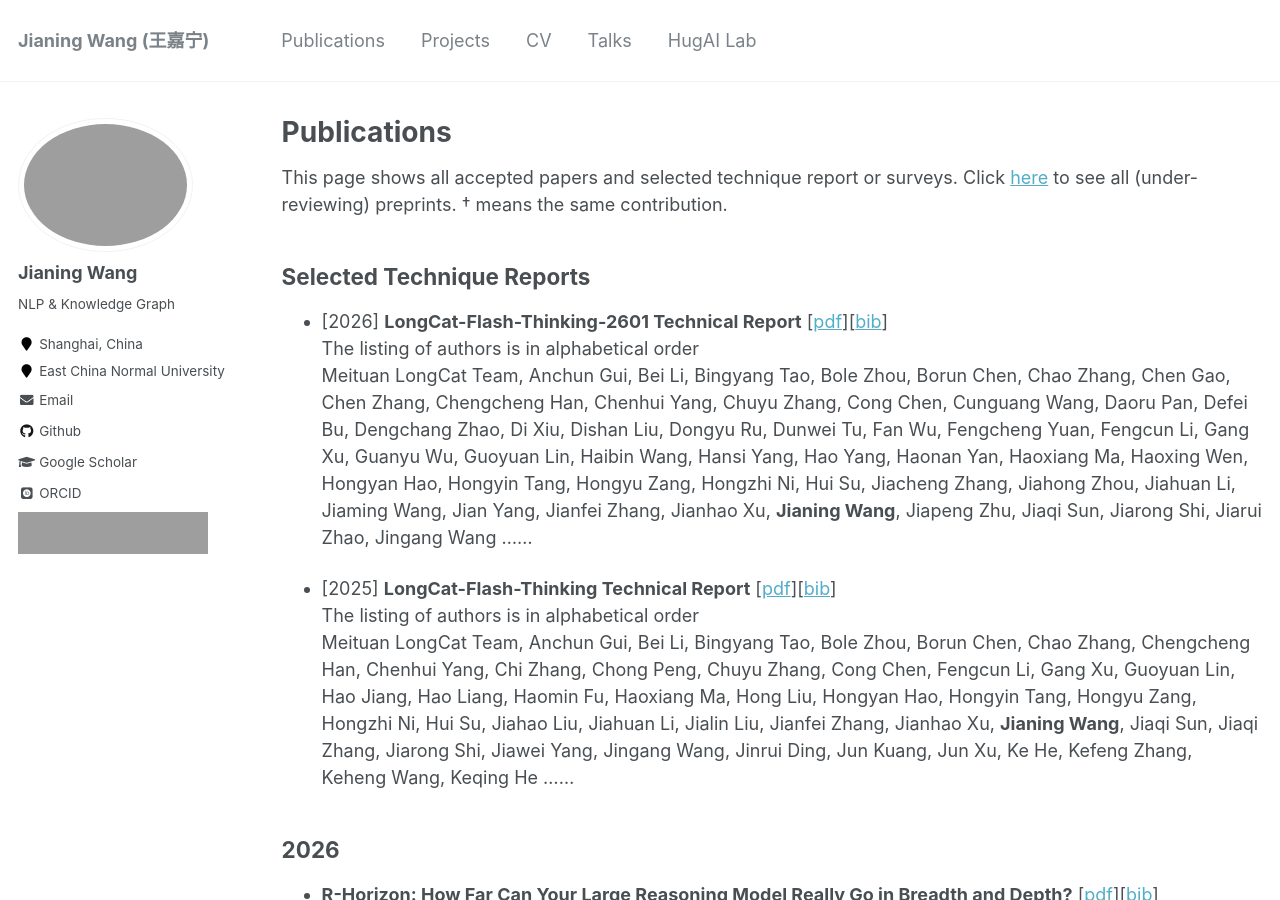
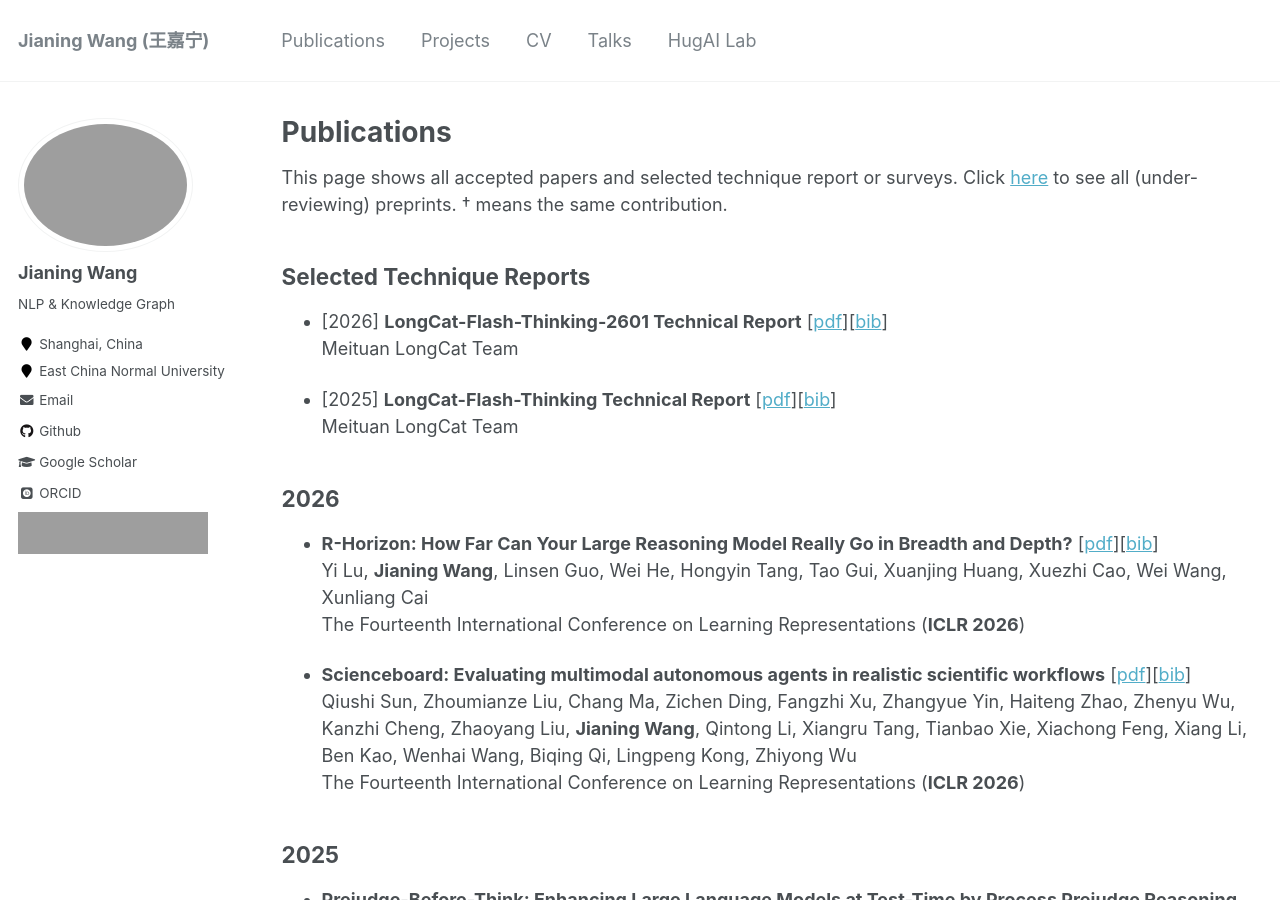
Before and after one commit to wjn1996/wjn1996.github.io, a Jekyll site: the page built from _pages/publications.md, in a window 1280 px wide and 900 px high. Built offline with Jekyll 4.4.1, drawn with Linux system fonts in a browser that asks for light colours; some web fonts are replaced; grey boxes are pictures that could not be loaded.

Commit message:
add paper 2026 Jan

```diff
--- a/_pages/publications.md
+++ b/_pages/publications.md
@@ -22,15 +22,11 @@ This page shows all accepted papers and selected technique report or surveys. Cl
 
 - [2026] **LongCat-Flash-Thinking-2601 Technical Report** [[pdf](https://arxiv.org/pdf/2601.16725)][[bib](https://arxiv.org/abs/2601.16725)]
 <br>
-The listing of authors is in alphabetical order
-<br>
-Meituan LongCat Team, Anchun Gui, Bei Li, Bingyang Tao, Bole Zhou, Borun Chen, Chao Zhang, Chen Gao, Chen Zhang, Chengcheng Han, Chenhui Yang, Chuyu Zhang, Cong Chen, Cunguang Wang, Daoru Pan, Defei Bu, Dengchang Zhao, Di Xiu, Dishan Liu, Dongyu Ru, Dunwei Tu, Fan Wu, Fengcheng Yuan, Fengcun Li, Gang Xu, Guanyu Wu, Guoyuan Lin, Haibin Wang, Hansi Yang, Hao Yang, Haonan Yan, Haoxiang Ma, Haoxing Wen, Hongyan Hao, Hongyin Tang, Hongyu Zang, Hongzhi Ni, Hui Su, Jiacheng Zhang, Jiahong Zhou, Jiahuan Li, Jiaming Wang, Jian Yang, Jianfei Zhang, Jianhao Xu, **Jianing Wang**, Jiapeng Zhu, Jiaqi Sun, Jiarong Shi, Jiarui Zhao, Jingang Wang ......
+Meituan LongCat Team
 
 - [2025] **LongCat-Flash-Thinking Technical Report** [[pdf](https://arxiv.org/pdf/2509.18883)][[bib](https://arxiv.org/abs/2509.18883)]
 <br>
-The listing of authors is in alphabetical order
-<br>
-Meituan LongCat Team, Anchun Gui, Bei Li, Bingyang Tao, Bole Zhou, Borun Chen, Chao Zhang, Chengcheng Han, Chenhui Yang, Chi Zhang, Chong Peng, Chuyu Zhang, Cong Chen, Fengcun Li, Gang Xu, Guoyuan Lin, Hao Jiang, Hao Liang, Haomin Fu, Haoxiang Ma, Hong Liu, Hongyan Hao, Hongyin Tang, Hongyu Zang, Hongzhi Ni, Hui Su, Jiahao Liu, Jiahuan Li, Jialin Liu, Jianfei Zhang, Jianhao Xu, **Jianing Wang**, Jiaqi Sun, Jiaqi Zhang, Jiarong Shi, Jiawei Yang, Jingang Wang, Jinrui Ding, Jun Kuang, Jun Xu, Ke He, Kefeng Zhang, Keheng Wang, Keqing He ......
+Meituan LongCat Team
 
 
 
```
